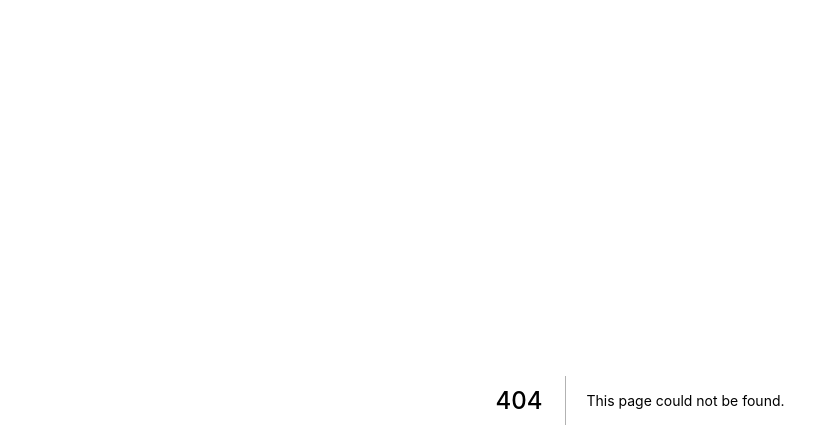
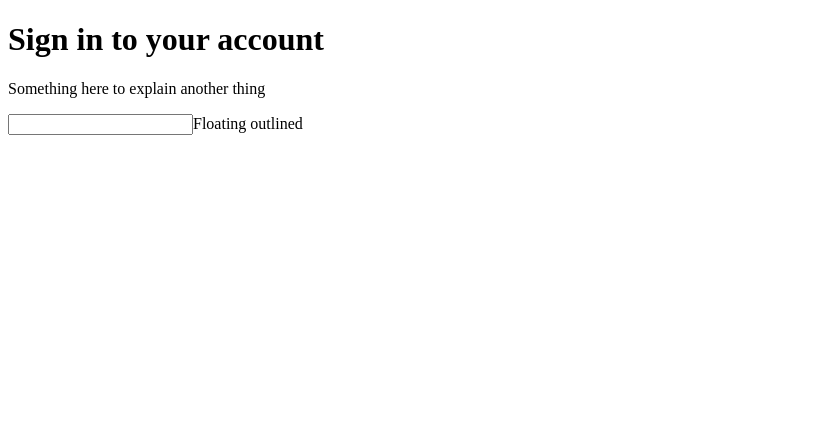
Before and after one commit to fgouvea10/rentx, a Next.js app in the folder rentx.web/: page /auth in a window 1280 px wide. Before the commit this address had no page. Shown: the top 448 px of the page, without its empty margins (0-839 px from the left). Built offline with nearby package versions, Linux system fonts and the light colour scheme.

Commit message:
feat: remove tailwind

```diff
--- a/rentx.web/package.json
+++ b/rentx.web/package.json
@@ -17,11 +17,8 @@
     "@types/node": "18.7.23",
     "@types/react": "18.0.21",
     "@types/react-dom": "18.0.6",
-    "autoprefixer": "^10.4.12",
     "eslint": "8.24.0",
     "eslint-config-next": "12.3.1",
-    "postcss": "^8.4.17",
-    "tailwindcss": "^3.1.8",
     "typescript": "4.8.4"
   }
 }
--- a/rentx.web/postcss.config.js
+++ /dev/null
@@ -1,6 +0,0 @@
-module.exports = {
-  plugins: {
-    tailwindcss: {},
-    autoprefixer: {},
-  },
-}
--- /dev/null
+++ b/rentx.web/src/components/shared/Form/Input/index.tsx
@@ -0,0 +1,20 @@
+import { ReactElement } from "react";
+
+export function Input(): ReactElement {
+  return (
+    <div className="relative">
+      <input
+        type="text"
+        id="floating_outlined"
+        className="block px-2.5 pb-2.5 pt-4 w-full text-sm text-gray-900 bg-transparent rounded-lg border-1 border-gray-300 appearance-none dark:text-white dark:border-gray-600 dark:focus:border-blue-500 focus:outline-none focus:ring-0 focus:border-blue-600 peer"
+        placeholder=" "
+      />
+      <label
+        htmlFor="floating_outlined"
+        className="absolute text-sm text-gray-500 dark:text-gray-400 duration-300 transform -translate-y-4 scale-75 top-2 z-10 origin-[0] bg-white dark:bg-gray-900 px-2 peer-focus:px-2 peer-focus:text-blue-600 peer-focus:dark:text-blue-500 peer-placeholder-shown:scale-100 peer-placeholder-shown:-translate-y-1/2 peer-placeholder-shown:top-1/2 peer-focus:top-2 peer-focus:scale-75 peer-focus:-translate-y-4 left-1"
+      >
+        Floating outlined
+      </label>
+    </div>
+  );
+}
--- /dev/null
+++ b/rentx.web/src/components/shared/Form/index.ts
@@ -0,0 +1 @@
+export * from './Input';
--- a/rentx.web/src/pages/api/hello.ts
+++ /dev/null
@@ -1,13 +0,0 @@
-// Next.js API route support: https://nextjs.org/docs/api-routes/introduction
-import type { NextApiRequest, NextApiResponse } from 'next'
-
-type Data = {
-  name: string
-}
-
-export default function handler(
-  req: NextApiRequest,
-  res: NextApiResponse<Data>
-) {
-  res.status(200).json({ name: 'John Doe' })
-}
--- /dev/null
+++ b/rentx.web/src/pages/auth.tsx
@@ -0,0 +1,20 @@
+import type { NextPage } from "next";
+
+import { Input } from "../components/shared/Form";
+
+const Auth: NextPage = () => {
+  return (
+    <main>
+      <div>
+        <h1>Sign in to your account</h1>
+        <p>Something here to explain another thing</p>
+
+        <form>
+          <Input />
+        </form>
+      </div>
+    </main>
+  );
+};
+
+export default Auth;
--- a/rentx.web/src/pages/index.tsx
+++ b/rentx.web/src/pages/index.tsx
@@ -1,7 +1,7 @@
 import type { NextPage } from "next";
 
 const Home: NextPage = () => {
-  return <div>hello world</div>;
+  return <div>Home</div>;
 };
 
 export default Home;
--- a/rentx.web/tailwind.config.js
+++ /dev/null
@@ -1,12 +0,0 @@
-/** @type {import('tailwindcss').Config} */
-module.exports = {
-  content: [],
-  theme: {
-    extend: {
-      fontFamily: {
-        sans: "DM Sans, sans-serif",
-      },
-    },
-  },
-  plugins: [],
-};
```
Also changed, not shown: 1 other file (tests, documents, lock files or other folders).
